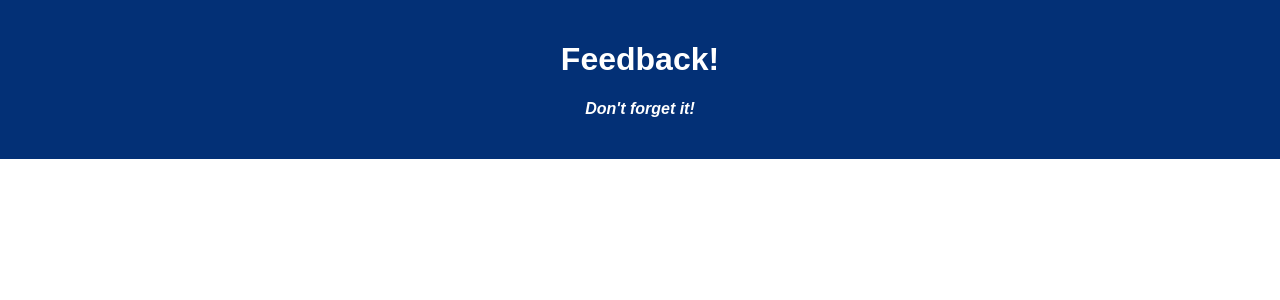
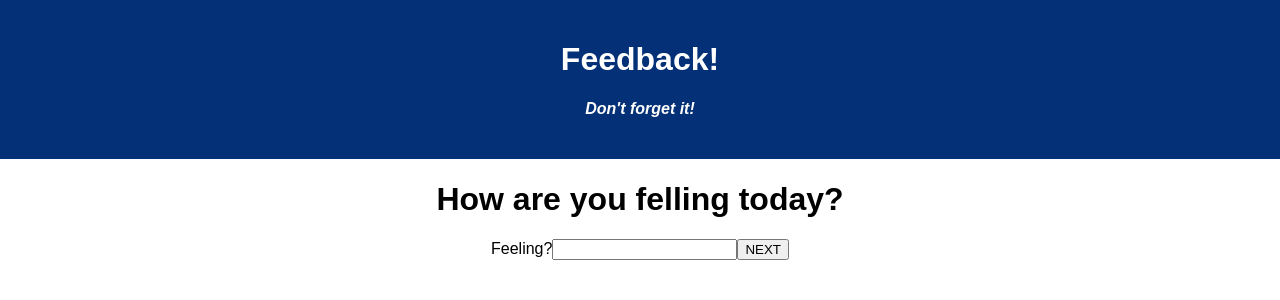
Before and after one commit to janmichaelbiyo/weekend-redux-feedback-loop, a React (Vite) app: page / in a window 1280 px wide. Shown: the top 300 px of the page. Built offline with nearby package versions, Linux system fonts and the light colour scheme.

Commit message:
got most of the styling of the componet will now build the routes

```diff
--- a/src/components/App/App.jsx
+++ b/src/components/App/App.jsx
@@ -2,14 +2,16 @@ import React from 'react';
 import axios from 'axios';
 import './App.css';
 
+import Feeling from '../Feeling/Feeling';
+
 function App() {
-
   return (
-    <div className='App'>
-      <header className='App-header'>
-        <h1 className='App-title'>Feedback!</h1>
+    <div className="App">
+      <header className="App-header">
+        <h1 className="App-title">Feedback!</h1>
         <h4>Don't forget it!</h4>
       </header>
+      <Feeling />
     </div>
   );
 }
--- a/src/components/Feeling/Feeling.jsx
+++ b/src/components/Feeling/Feeling.jsx
@@ -1,5 +1,14 @@
 function Feeling() {
-  return <h1>How are you felling today?</h1>;
+  return (
+    <div>
+      <h1>How are you felling today?</h1>
+      <form>
+        <label>Feeling?</label>
+        <input />
+        <button type="submit">NEXT</button>
+      </form>
+    </div>
+  );
 }
 
 export default Feeling;
```
Also changed, not shown: src/components/Comment/Comment.jsx (+10 -1 lines), src/components/Support/Support.jsx (+9 -1 lines), src/components/Understanding/Understanding.jsx (+9 -1 lines).
